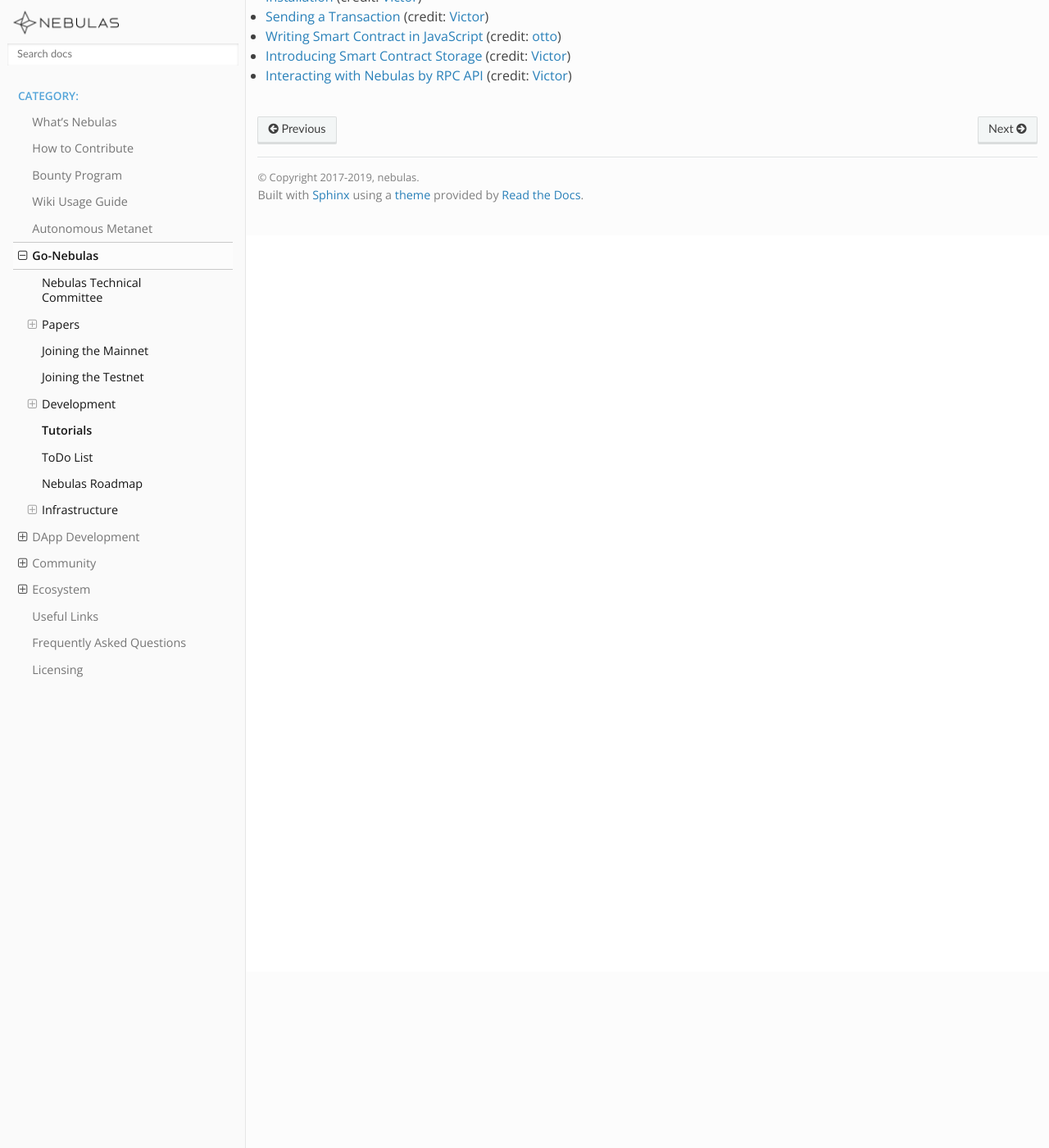
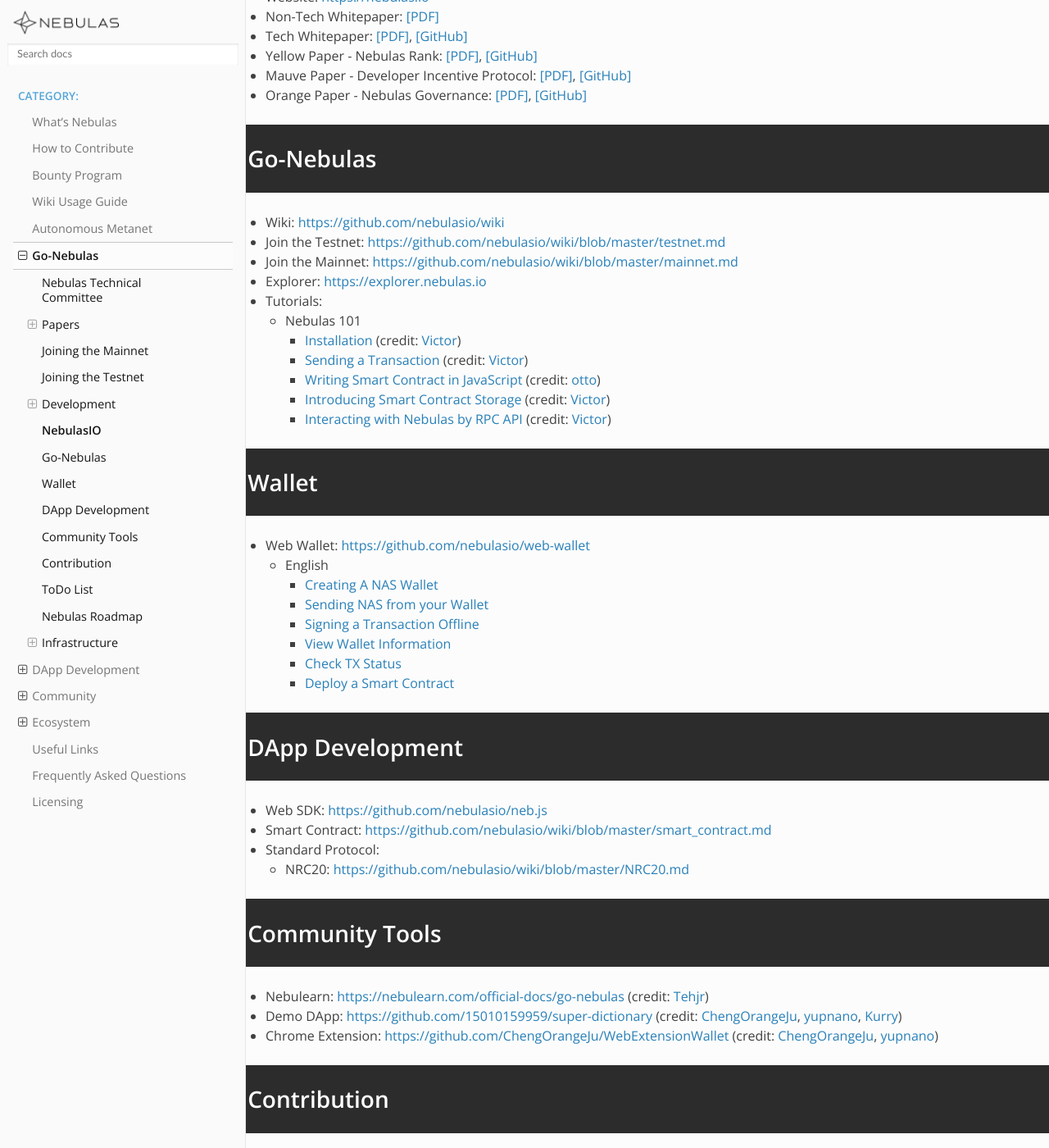
Before and after one commit to nebulasio/nebdocs, a Sphinx documentation site: the page built from docs/go-nebulas/tutorials/README.md, in a window 1280 px wide and 1400 px high, scrolled down 215 px. Shown: the whole window at 82% size. Built offline with Sphinx 7.4.7 and the Read the Docs theme 2.0.0, drawn with Linux system fonts in a browser that asks for light colours; pages that are not in the unit, such as notebooks, are missing from menus; some of the changed text lies outside the part shown.

Commit message:
overhaul tutorials

```diff
--- a/docs/go-nebulas/tutorials/README.md
+++ b/docs/go-nebulas/tutorials/README.md
@@ -1,9 +1,52 @@
-# Tutorials
+Here is all you need to dive into Nebulas.
 
-Nebulas 101
+## NebulasIO
 
-* [Installation](01-installation.md) \(credit: [Victor](https://github.com/victorychain)\)
-* [Sending a Transaction](02-transaction.md) \(credit: [Victor](https://github.com/victorychain)\)
-* [Writing Smart Contract in JavaScript](03-smart-contracts-javascript.md) \(credit: [otto](https://github.com/ottokafka)\)
-* [Introducing Smart Contract Storage](04-smart-contract-storage.md) \(credit: [Victor](https://github.com/victorychain)\)
-* [Interacting with Nebulas by RPC API](05-interacting-with-nebulas-by-rpc-api.md) \(credit: [Victor](https://github.com/victorychain)\)
+* Website: [https://nebulas.io](https://nebulas.io)
+* Non-Tech Whitepaper: [[PDF]](https://nebulas.io/docs/NebulasWhitepaper.pdf)
+* Tech Whitepaper: [[PDF]](https://nebulas.io/docs/NebulasTechnicalWhitepaper.pdf), [[GitHub]](https://github.com/nebulasio/whitepaper)
+* Yellow Paper - Nebulas Rank: [[PDF]](https://nebulas.io/docs/NebulasYellowpaper.pdf), [[GitHub]](https://github.com/nebulasio/nr-report)
+* Mauve Paper - Developer Incentive Protocol: [[PDF]](https://nebulas.io/docs/NebulasMauvepaper.pdf), [[GitHub]](https://github.com/nebulasio/dip-report)
+* Orange Paper - Nebulas Governance: [[PDF]](https://nebulas.io/docs/NebulasOrangepaper.pdf), [[GitHub]](https://github.com/nebulasio/governance-paper)
+
+## Go-Nebulas
+
+* Wiki: [https://github.com/nebulasio/wiki](https://github.com/nebulasio/wiki)
+* Join the Testnet: [https://github.com/nebulasio/wiki/blob/master/testnet.md](https://github.com/nebulasio/wiki/blob/master/testnet.md)
+* Join the Mainnet: [https://github.com/nebulasio/wiki/blob/master/mainnet.md](https://github.com/nebulasio/wiki/blob/master/mainnet.md)
+* Explorer: [https://explorer.nebulas.io](https://explorer.nebulas.io)
+* Tutorials:
+  * Nebulas 101
+    * [Installation](https://github.com/nebulasio/nebdocs/blob/master/docs/go-nebulas/tutorials/01-installation.md) \(credit: [Victor](https://github.com/victorychain)\)
+    * [Sending a Transaction](https://github.com/nebulasio/nebdocs/blob/master/docs/go-nebulas/tutorials/02-transaction.md) \(credit: [Victor](https://github.com/victorychain)\)
+    * [Writing Smart Contract in JavaScript](https://github.com/nebulasio/nebdocs/blob/master/docs/go-nebulas/tutorials/03-smart-contracts-javascript.md) \(credit: [otto](https://github.com/ottokafka)\)
+    * [Introducing Smart Contract Storage](https://github.com/nebulasio/nebdocs/blob/master/docs/go-nebulas/tutorials/04-smart-contract-storage.md) \(credit: [Victor](https://github.com/victorychain)\)
+    * [Interacting with Nebulas by RPC API](https://github.com/nebulasio/nebdocs/blob/master/docs/go-nebulas/tutorials/05-interacting-with-nebulas-by-rpc-api.md) \(credit: [Victor](https://github.com/victorychain)\)
+
+## Wallet
+
+* Web Wallet: [https://github.com/nebulasio/web-wallet](https://github.com/nebulasio/web-wallet)
+  * English
+    * [Creating A NAS Wallet](https://medium.com/nebulasio/creating-a-nas-wallet-9d01b5fa2df6)
+    * [Sending NAS from your Wallet](https://medium.com/nebulasio/sending-nas-from-your-wallet-be1b958c4e5d)
+    * [Signing a Transaction Offline](https://medium.com/nebulasio/signing-a-transaction-offline-ae8278f45201)
+    * [View Wallet Information](https://medium.com/nebulasio/view-wallet-information-fcea3ea35d94)
+    * [Check TX Status](https://medium.com/nebulasio/check-tx-status-8dc7dd9b79de)
+    * [Deploy a Smart Contract](https://medium.com/nebulasio/deploy-a-smart-contract-1e781e13c22e)
+
+## DApp Development
+
+* Web SDK: [https://github.com/nebulasio/neb.js](https://github.com/nebulasio/neb.js)
+* Smart Contract: [https://github.com/nebulasio/wiki/blob/master/smart\_contract.md](https://github.com/nebulasio/wiki/blob/master/smart_contract.md)
+* Standard Protocol:
+  * NRC20: [https://github.com/nebulasio/wiki/blob/master/NRC20.md](https://github.com/nebulasio/wiki/blob/master/NRC20.md)
+
+## Community Tools
+
+* Nebulearn: [https://nebulearn.com/official-docs/go-nebulas](https://nebulearn.com/official-docs/go-nebulas) \(credit: [Tehjr](https://github.com/HermantNET)\)
+* Demo DApp: [https://github.com/15010159959/super-dictionary](https://github.com/15010159959/super-dictionary) \(credit: [ChengOrangeJu](https://github.com/ChengOrangeJu), [yupnano](https://github.com/yupnano), [Kurry](https://github.com/15010159959)\)
+* Chrome Extension: [https://github.com/ChengOrangeJu/WebExtensionWallet](https://github.com/ChengOrangeJu/WebExtensionWallet) \(credit: [ChengOrangeJu](https://github.com/ChengOrangeJu), [yupnano](https://github.com/yupnano)\)
+
+## Contribution
+
+You are welcome to contribute to the Nebulas ecosystem in any way that you can. If you write something, please let us know by [submitting an issue](https://github.com/nebulasio/wiki/issues/new), and we will add your name and url to this page as soon as possible.
```
